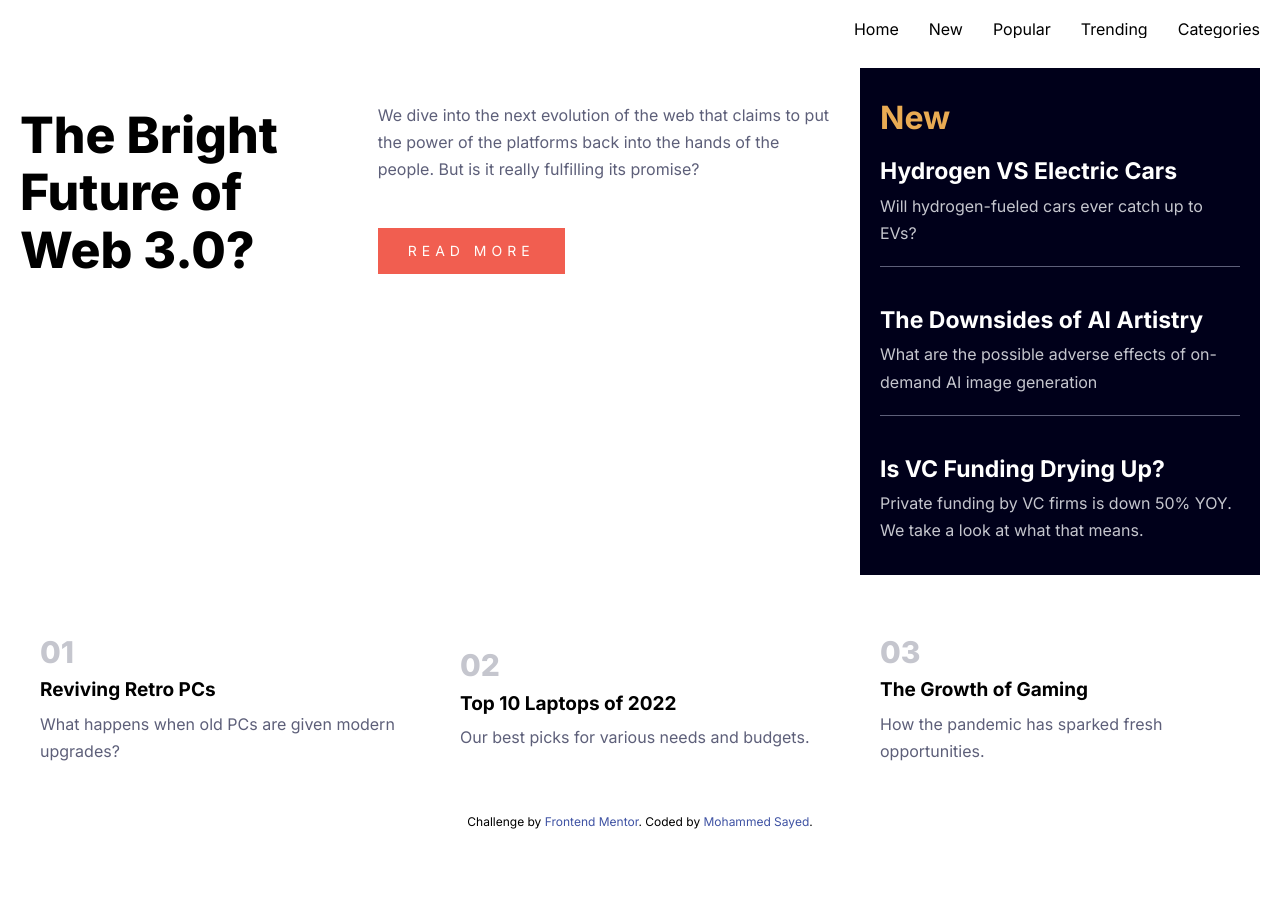
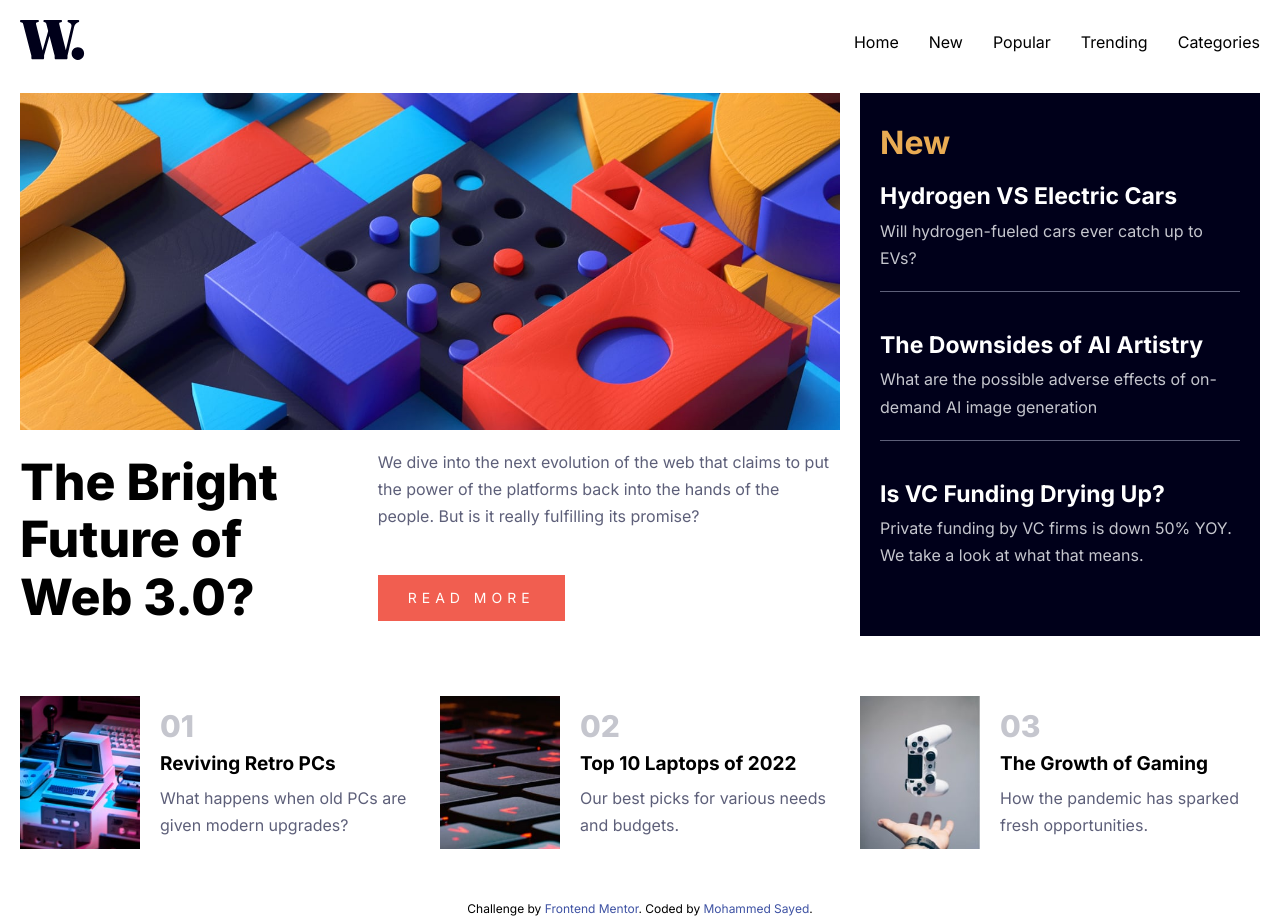
Before and after one commit to MohamedFekrie/FEM-News-homepage, a plain HTML site: page index.html in a window 1280 px wide. Before the commit the page ends 829 px from the top, so only its background shows below. Drawn offline with Linux system fonts and the light colour scheme; the site is published under a folder, as on GitHub Pages, so addresses that start at the root find nothing.

Commit message:
Add files via upload

```diff
--- a/index.html
+++ b/index.html
@@ -23,10 +23,10 @@
 
     <header>
         <div class="container">
-            <a rel="" href="#" class="logo"><img src="/assets/images/logo.svg" alt=""></a>
-            <div class="menu-icon"><img src="/assets/images/icon-menu.svg" alt=""></div>
+            <a rel="" href="#" class="logo"><img src="./assets/images/logo.svg" alt=""></a>
+            <div class="menu-icon"><img src="./assets/images/icon-menu.svg" alt=""></div>
             <nav>
-                <img src="/assets/images/icon-menu-close.svg" alt="" class="close-menu">
+                <img src="./assets/images/icon-menu-close.svg" alt="" class="close-menu">
                 <ul>
                     <li><a href="#">Home</a></li>
                     <li><a href="#">New</a></li>
@@ -41,7 +41,7 @@
     <section class="art-container">
         <div class="container">
             <article class="first">
-                <figure><img src="/assets/images/image-web-3-desktop.jpg" alt=""></figure>
+                <figure><img src="./assets/images/image-web-3-desktop.jpg" alt=""></figure>
                 <figcaption>
                     <h1>The Bright Future of Web 3.0?</h1>
                     <div class="content">
@@ -70,7 +70,7 @@
             </article>
             <article class="last">
                 <div class="box">
-                    <figure><img src="/assets/images/image-retro-pcs.jpg" alt=""></figure>
+                    <figure><img src="./assets/images/image-retro-pcs.jpg" alt=""></figure>
                     <figcaption>
                         <span>01</span>
                         <h2><a href="#">Reviving Retro PCs</a></h2>
@@ -78,7 +78,7 @@
                     </figcaption>
                 </div>
                 <div class="box">
-                    <figure><img src="/assets/images/image-top-laptops.jpg" alt=""></figure>
+                    <figure><img src="./assets/images/image-top-laptops.jpg" alt=""></figure>
                     <figcaption>
                         <span>02</span>
                         <h2><a href="#">Top 10 Laptops of 2022</a></h2>
@@ -86,7 +86,7 @@
                     </figcaption>
                 </div>
                 <div class="box">
-                    <figure><img src="/assets/images/image-gaming-growth.jpg" alt=""></figure>
+                    <figure><img src="./assets/images/image-gaming-growth.jpg" alt=""></figure>
                     <figcaption>
                         <span>03</span>
                         <h2><a href="#">The Growth of Gaming</a></h2>
@@ -101,4 +101,6 @@
         Coded by <a href="#">Mohammed Sayed</a>.
     </div>
     <script src="main.js"></script>
-</body></html>
+</body>
+
+</html>
```
